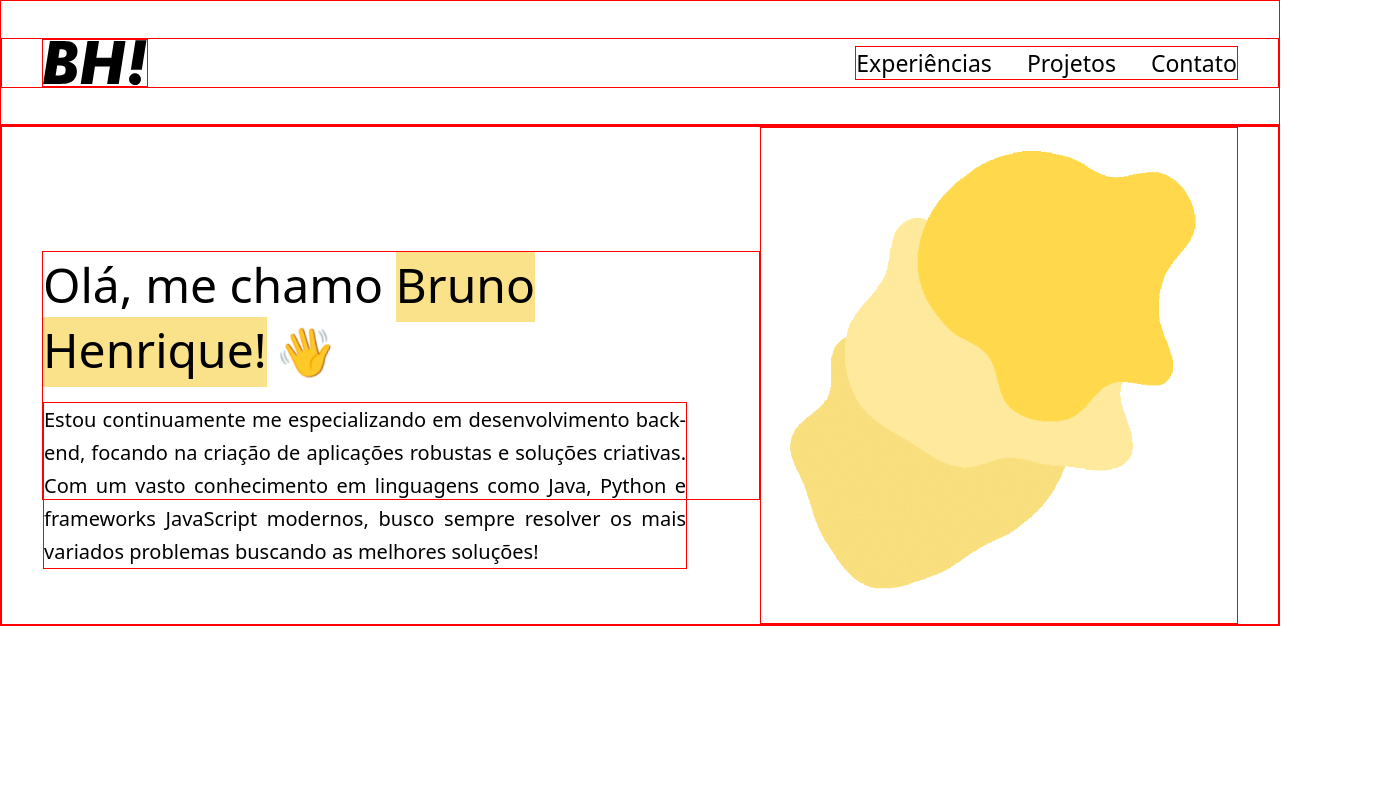
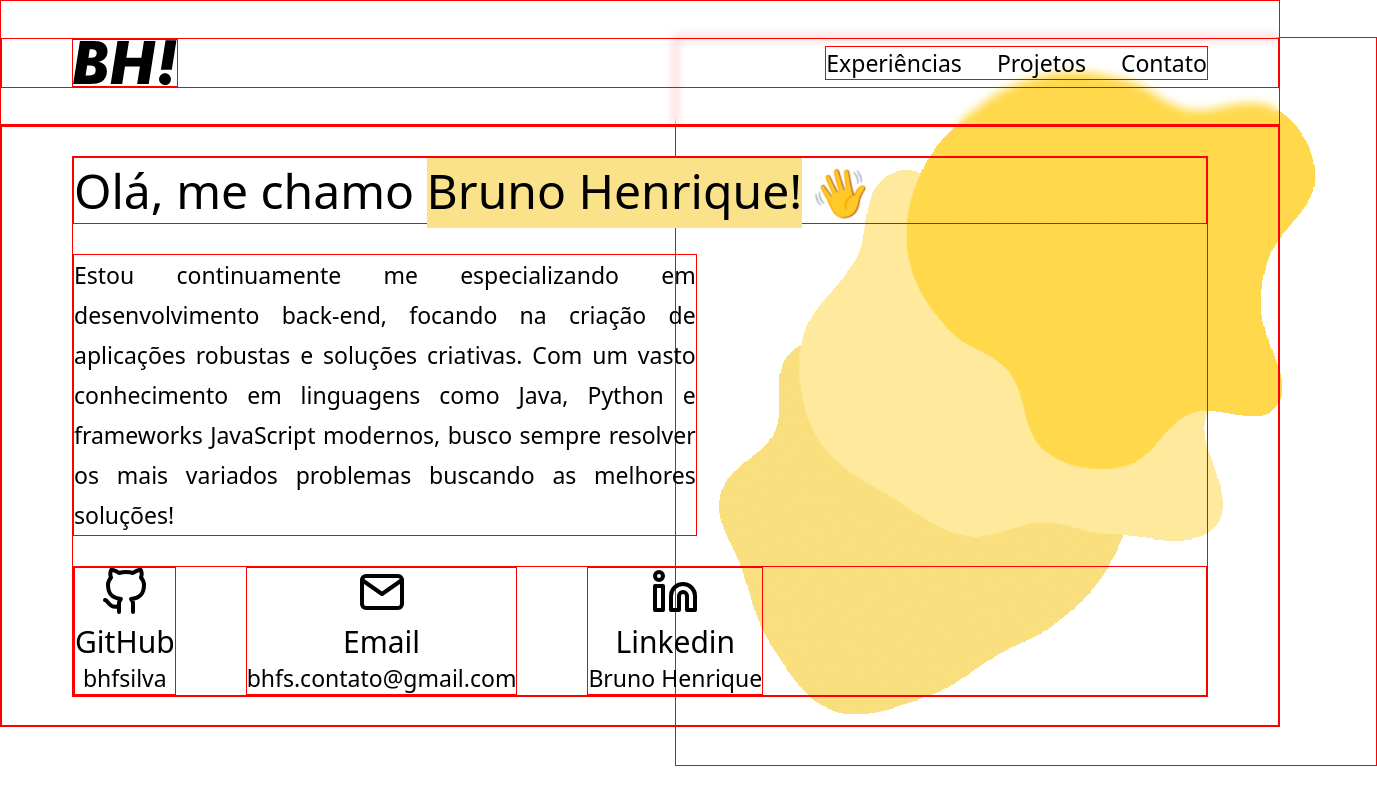
Before and after one commit to bhfsilva/portfolio, a Next.js app: page / in a window 1280 px wide. Shown: the whole page, 1377 px wide, since content can reach past the window. Built offline with nearby package versions, Linux system fonts and the light colour scheme.

Commit message:
adicionado componente social media link

```diff
--- a/package.json
+++ b/package.json
@@ -16,7 +16,8 @@
   "dependencies": {
     "next": "^14.2.5",
     "react": "^18.3.1",
-    "react-dom": "^18.3.1"
+    "react-dom": "^18.3.1",
+    "react-icons": "^5.2.1"
   },
   "devDependencies": {
     "sass": "^1.77.8"
--- a/pages/index.js
+++ b/pages/index.js
@@ -1,9 +1,20 @@
 import { useEffect } from "react";
+import { FiGithub } from "react-icons/fi";
+import { FiMail } from "react-icons/fi";
+import { FiLinkedin } from "react-icons/fi";
+import SocialMediaLink from "/src/components/social-media-link";
 
 export default function Home() {
   useEffect(() => {
     CSS.paintWorklet.addModule("https://unpkg.com/houdini-paint-dot-grid/dist/dot-grid-worklet.js");
   }, []);
+
+  const socialMedias = [
+    {url: "https://github.com/bhfsilva?tab=repositories", Icon: FiGithub, username: "bhfsilva", socialMediaName: "GitHub"},
+    {url: "mailto:bhfs.contato@gmail.com", Icon: FiMail, username: "bhfs.contato@gmail.com", socialMediaName: "Email"},
+    {url: "https://linkedin.com/in/bhfsilva", Icon: FiLinkedin, username: "Bruno Henrique", socialMediaName: "Linkedin"}
+  ]
+
   return(
     <>
         <header className="ver default-outer-container z-index-100 position-fixed left-0-px right-0-px height-125-px align-items-center">
@@ -18,20 +29,29 @@ export default function Home() {
         </header>
         <main>
             <section className="ver default-outer-container position-relative top-125-px">
-                <div className="ver default-inner-container display-flex align-items-center">
-                    <div className="ver height-50-percent width-60-percent display-flex flex-direction-column gap-20-px">
-                        <h1 className="font-weight-normal font-size-3-rem">
+                <div className="ver position-relative height-600-px default-inner-container display-flex align-items-center gap-55-px">
+                    <div className="ver display-flex flex-direction-column justify-content-space-between">
+                        <h1 className="ver font-weight-normal font-size-3-rem">
                             Olá, me chamo <mark>Bruno Henrique!</mark>
                             <span id="waving-emoji" className="margin-left-10-px">&#128075;</span>
                         </h1>
-                        <p className="ver width-90-percent font-size-20-px line-height-33-px text-align-justify">
+                        <p className="ver margin-top-30-px margin-bottom-30-px width-55-percent font-size-23-px line-height-40-px text-align-justify">
                             Estou continuamente me especializando em desenvolvimento back-end, focando na criação de aplicações robustas e soluções criativas.
                             Com um vasto conhecimento em linguagens como Java, Python e frameworks JavaScript modernos,
                             busco sempre resolver os mais variados problemas buscando as melhores soluções!
                         </p>
-                        <div></div>
+                        <div className="ver display-flex flex-flow-wrap gap-70-px">
+                            {socialMedias.map(socialMedia => (
+                                <SocialMediaLink
+                                    Icon={socialMedia.Icon}
+                                    url={socialMedia.url}
+                                    username={socialMedia.username}
+                                    socialMediaName={socialMedia.socialMediaName}
+                                />
+                            ))}
+                        </div>
                     </div>
-                    <img className="ver width-40-percent" src="/static/intro/background-blob.gif" alt="blob gif"/>
+                    <img className="ver position-absolute top--90-px right--99-px z-index--1" src="/static/intro/background-blob.gif" alt="blob gif"/>
                 </div>
             </section>
             {/* <p>
--- /dev/null
+++ b/src/components/social-media-link/index.js
@@ -0,0 +1,16 @@
+export default function SocialMediaLink({url, Icon, username, socialMediaName}) {
+
+  return (
+    <>
+      <style jsx>{`
+
+      `}</style>
+      <a href={url} target="_blank" className="ver text-align-center">
+        <Icon className="font-size-3-rem"/>
+        <h3 className="font-size-30-px font-weight-500">{socialMediaName}</h3>
+        <p className="font-size-23-px">{username}</p>
+      </a>
+    </>
+  )
+
+}
--- a/styles/_mixins.scss
+++ b/styles/_mixins.scss
@@ -43,24 +43,27 @@
   }
 }
 
+// geracao de classes css customizadas
 @include generate-class-by-values(display, (flex));
 @include generate-class-by-values(flex-direction, (column));
 @include generate-class-by-values(align-items, (center));
-@include generate-class-by-values(justify-content, (center, space-between));
+@include generate-class-by-values(justify-content, (center, space-between, space-around, space-evenly));
 @include generate-class-by-values(position, (relative, absolute, fixed));
+@include generate-class-by-values(flex-flow, (wrap));
 @include generate-class-by-values(text-align, (center, justify));
-@include generate-class-by-values(font-weight, (normal));
-@include generate-class-by-increment(top, -1, 125, px);
+@include generate-class-by-values(font-weight, (normal, bold));
+@include generate-class-by-increment(font-weight, 0, 500, null);
+@include generate-class-by-increment(top, -100, 125, px);
 @include generate-class-by-increment(left, -1, 0, px);
-@include generate-class-by-increment(right, -1, 0, px);
+@include generate-class-by-increment(right, -100, 0, px);
 @include generate-class-by-increment(width, 0, 100, percent);
 @include generate-class-by-increment(width, 0, 30, px);
-@include generate-class-by-increment(height, 0, 200, px);
+@include generate-class-by-increment(height, 0, 600, px);
 @include generate-class-by-increment(height, 0, 200, percent);
-@include generate-class-by-increment(gap, 0, 40, px);
+@include generate-class-by-increment(gap, 0, 70, px);
 @include generate-class-by-increment(font-size, 0, 30, px);
 @include generate-class-by-increment(font-size, 0, 10, rem);
-@include generate-class-by-increment(line-height, 0, 40, px);
-@include generate-class-by-increment(z-index, -1, 100, null);
+@include generate-class-by-increment(line-height, 0, 50, px);
+@include generate-class-by-increment(z-index, -10, 100, null);
 @include generate-position-class-by-increment(padding, (left, right), 0, 40, px);
-@include generate-position-class-by-increment(margin, (left, right), 0, 40, px);
+@include generate-position-class-by-increment(margin, (top, bottom, left, right), 0, 40, px);
--- a/styles/main.scss
+++ b/styles/main.scss
@@ -19,7 +19,7 @@
 }
 
 .default-inner-container {
-  padding: 0px 40px;
+  padding: 0px 70px;
   max-width: 1450px;
 }
 
```
Also changed, not shown: 1 other file (tests, documents, lock files or other folders).
